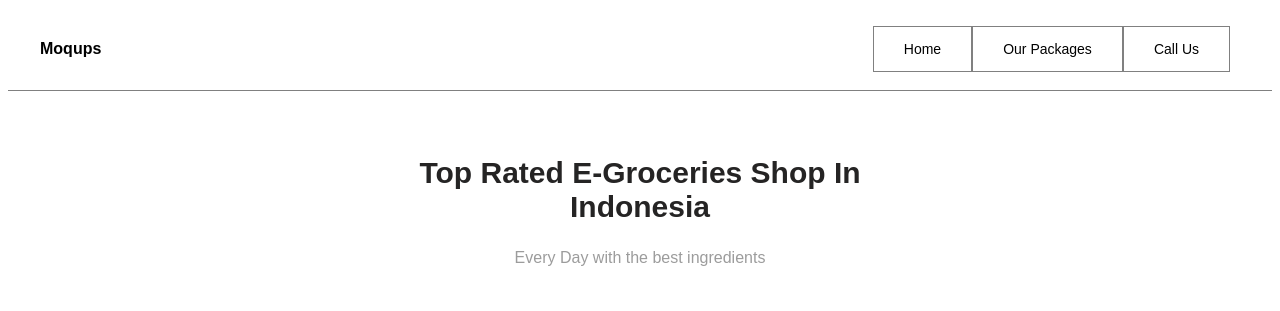
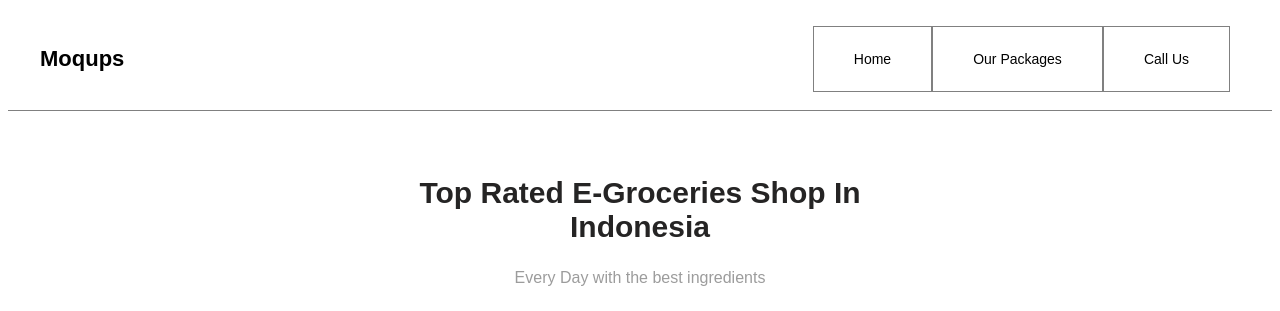
Before and after one commit to aramitaa/MiniCoding-Project, a plain HTML site: page index.html in a window 1280 px wide. Shown: the top 311 px of the page. Drawn offline with Linux system fonts and the light colour scheme.

Commit message:
Update index.css

```diff
--- a/css/index.css
+++ b/css/index.css
@@ -9,6 +9,11 @@ body{
     padding: 1em 2em;
 }
 
+.header p{
+    font-size: 22px;
+    justify-content: center;
+    text-align: center;
+}
 .nav{
     display: flex;
 
@@ -21,7 +26,7 @@ body{
     border: 1px solid gray;
     cursor: pointer;
     transition: 0.3s background-color ease-out;
-    padding: 10px 30px;
+    padding: 10px 40px;
     font-size: 14px;
 }
 
@@ -275,6 +280,8 @@ textarea.form-control{
     justify-content: center;
 }
 
+
+
 @media only screen and (max-width: 600px) {
     .header{
         flex-direction: column;
```
